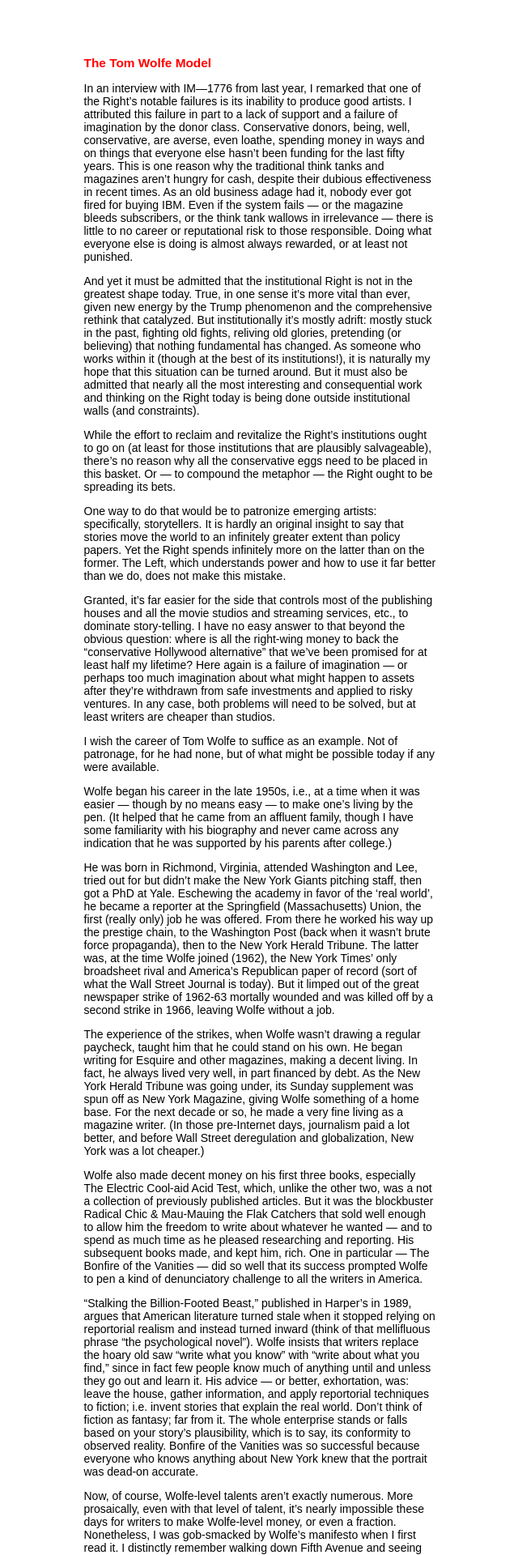
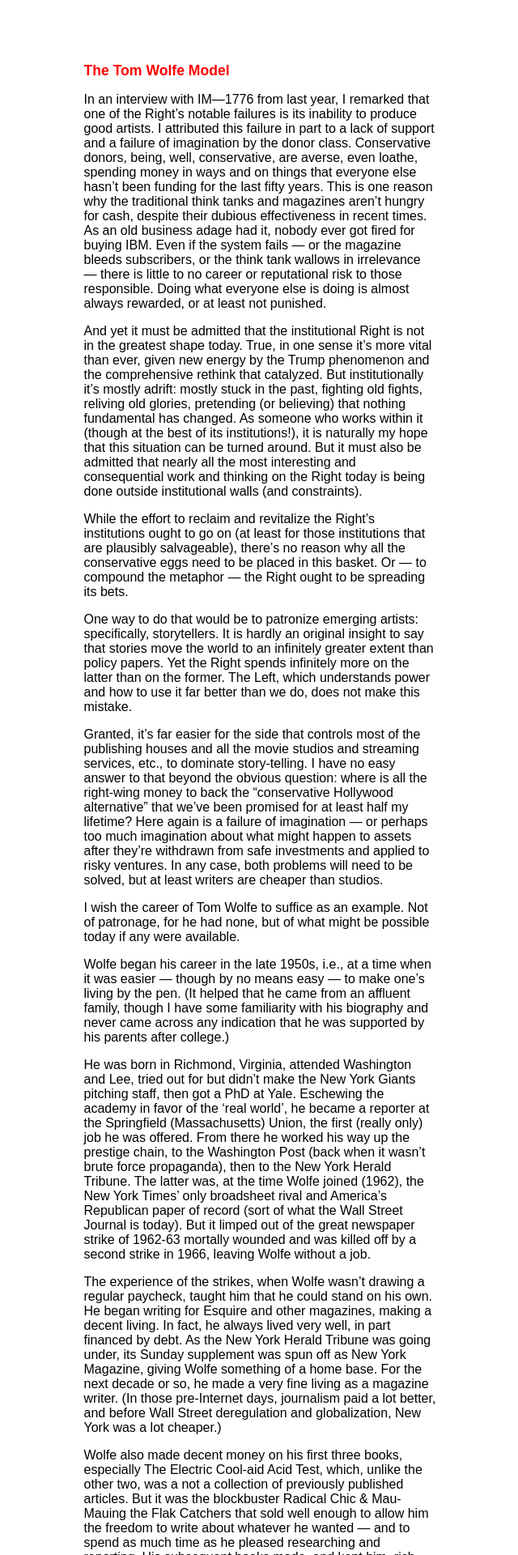
Before and after one commit to 0x000m/old, a Jekyll site: the page built from about.md, in a window 1280 px wide. Shown: the top 1920 px of the page at 81% size, without its empty margins (319-959 px from the left). Built offline with Jekyll 4.4.1, drawn with Linux system fonts in a browser that asks for light colours; our own code applies the rules of GitHub Pages for plain Markdown files.

Commit message:
Update post.html

```diff
--- a/_layouts/post.html
+++ b/_layouts/post.html
@@ -2,7 +2,7 @@
 layout: default
 ---
 
-<style>.container{background-color:red;}body{font-size:14px;}h1,h2,h3,h4,h5,h6{font-family:sans-serif;font-size:1.1em;}h1{color:red;}article{max-width:435px;}</style>
+<style>.container{background-color:red;}body{font-size:16px;}h1,h2,h3,h4,h5,h6{font-family:sans-serif;font-size:1.1em;}h1{color:red;}article{max-width:435px;}</style>
 <br>
 <br>
 <br>
```
